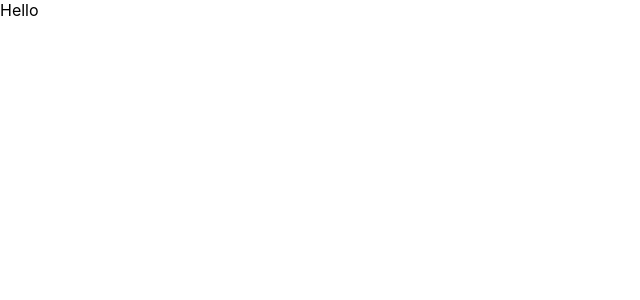
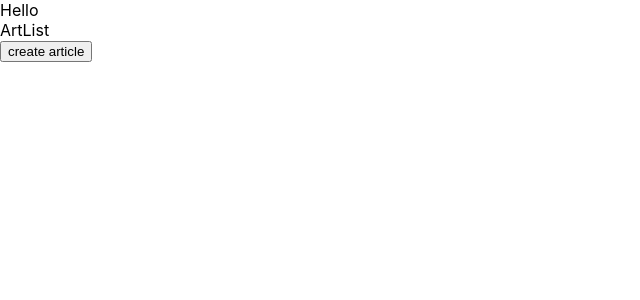
Before and after one commit to hassanamiri369/Article-App-crud, a React (Create React App) app: page / in a window 1280 px wide. Shown: the top 300 px of the page, without its empty margins (0-640 px from the left). Built offline with nearby package versions, Linux system fonts and the light colour scheme.

Commit message:
added simple route

```diff
--- a/src/App.js
+++ b/src/App.js
@@ -1,11 +1,22 @@
 
 import {BrowserRouter , Route , Switch } from "react-router-dom"
+import ArtList from "./components/ArtList";
+import ArtCreate from "./components/ArtCreate";
 
 function App() {
   return (
-    <div className="App">
+    <>
+      <div className="App">
       Hello
     </div>
+
+    <BrowserRouter>
+      <Switch>
+        <Route exact path="/"><ArtList/></Route>
+        <Route path="/create"><ArtCreate/></Route>
+      </Switch>
+    </BrowserRouter>
+    </>
   );
 }
 
```
